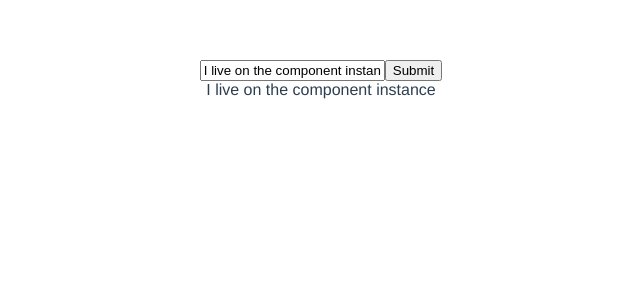
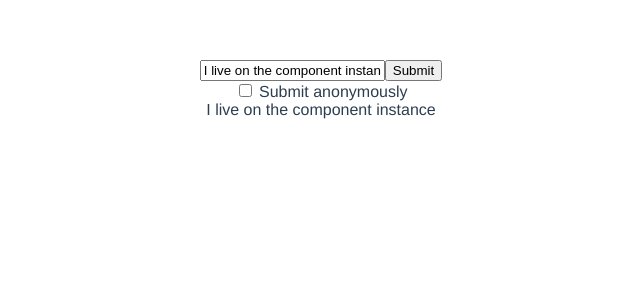
Before and after one commit to alphpkeemik/vuejs-course-basics, a Vue app: page / in a window 1280 px wide. Shown: the top 300 px of the page, without its empty margins (319-959 px from the left). Built offline with nearby package versions, Linux system fonts and the light colour scheme.

Commit message:
add checkbox

```diff
--- a/src/App.vue
+++ b/src/App.vue
@@ -8,6 +8,16 @@
      <button @click="onSubmit">
         Submit
      </button>
+     <div>
+       <label>
+         <input
+           :checked="submitAnonymously"
+           @change="toggleSubmitAnonymously"
+           type="checkbox"
+         />
+         Submit anonymously
+       </label>
+     </div>
    </div>
     <div>
       {{ message }}
@@ -22,13 +32,15 @@ export default {
   data () {
     return {
       message: 'I live on the component instance',
-      foo: 5,
-      bar: 3
+      submitAnonymously: false
     }
   },
   methods: {
     onInput (event) {
       this.message = event.target.value
+    },
+    toggleSubmitAnonymously (event) {
+      this.submitAnonymously = !this.submitAnonymously
     },
     onSubmit () {
       console.log(this.message)
```
